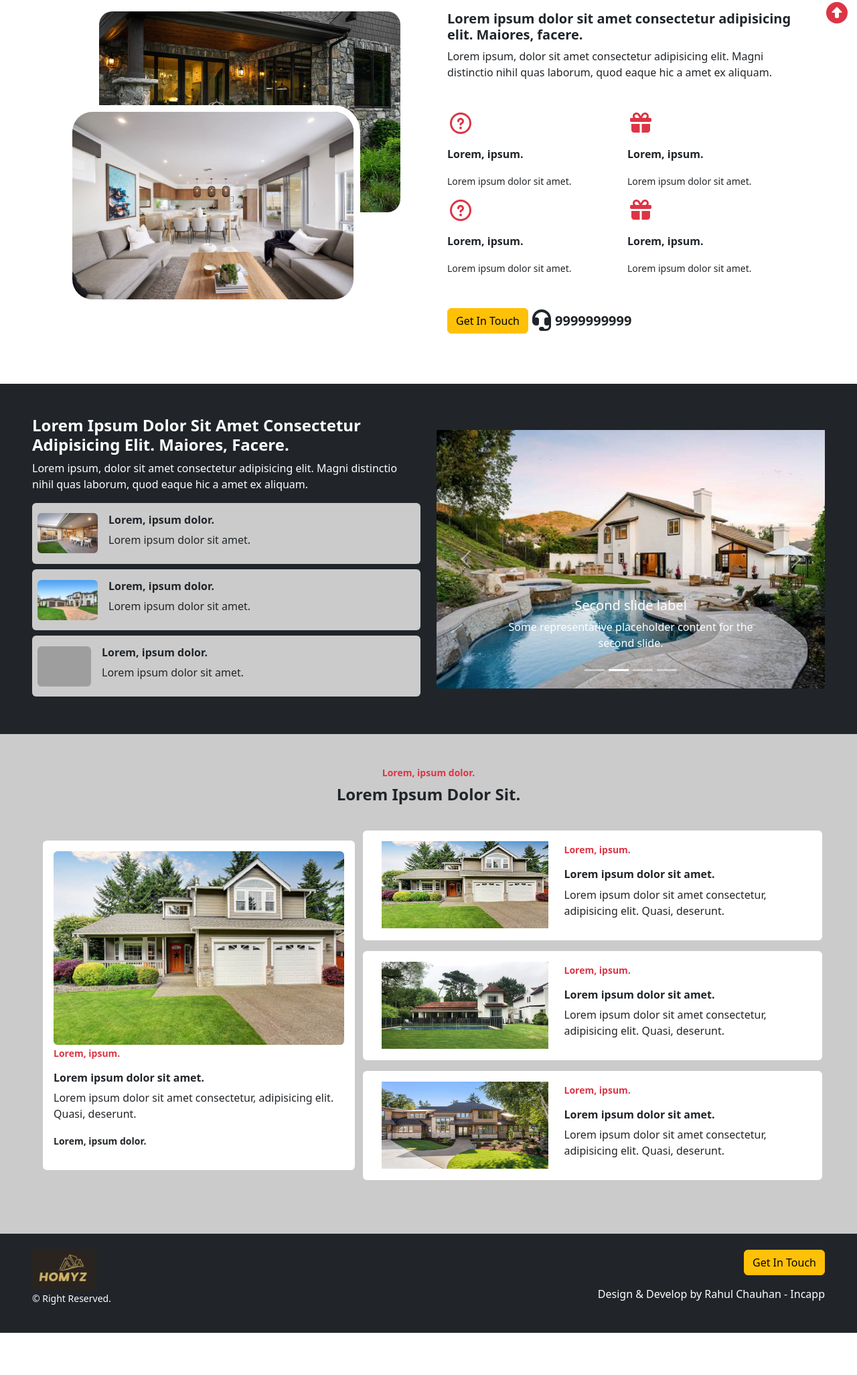
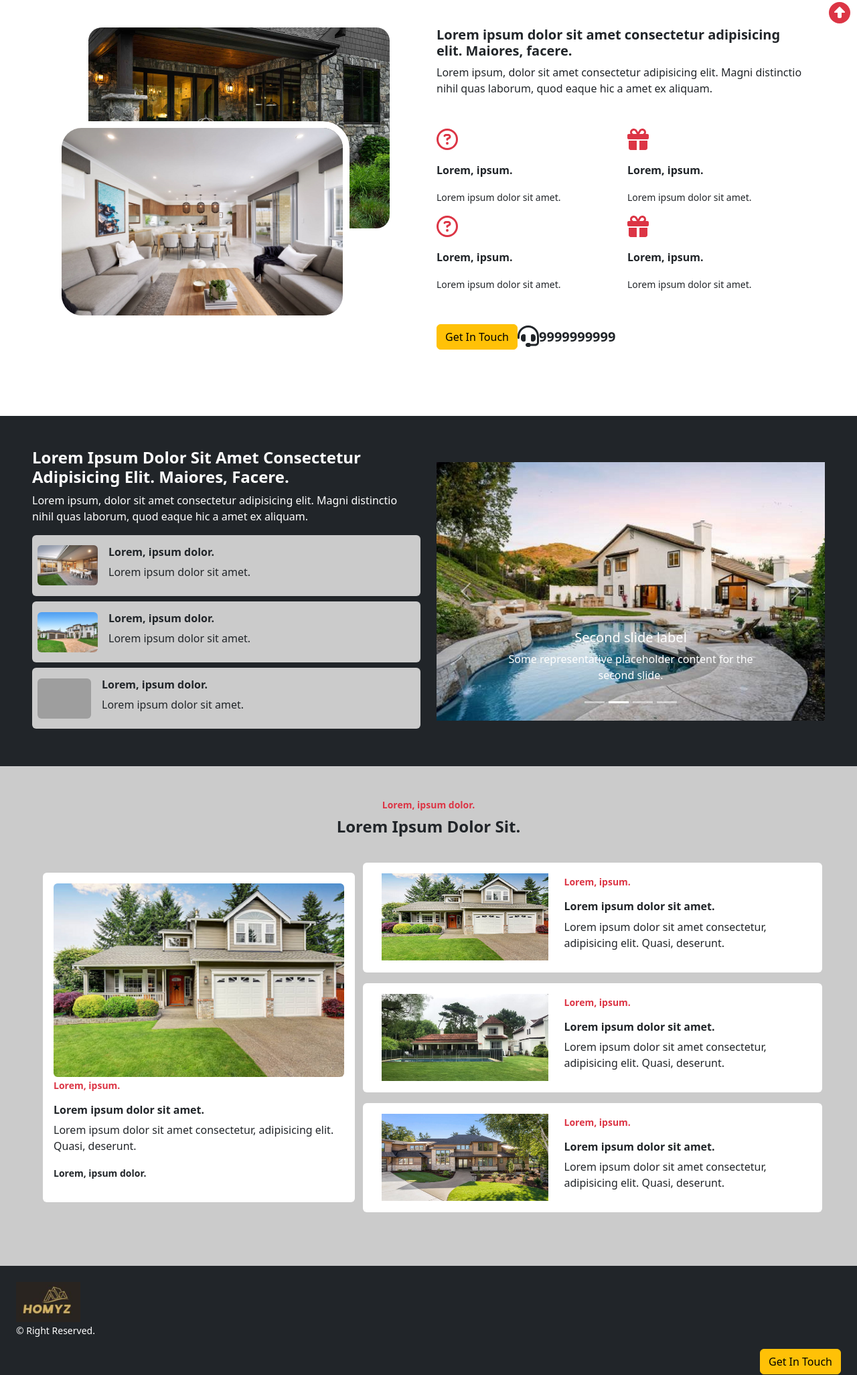
Before and after one commit to IncappClassroom23/homyz, a plain HTML site: page index.html in a window 1280 px wide. Shown: the part 747-2800 px from the top of the page at 67% size. Before the commit the page ends 2737 px from the top, so only its background shows below. Drawn offline with nearby package versions, Linux system fonts and the light colour scheme; grey boxes are pictures that could not be loaded.

Commit message:
Update index.html

```diff
--- a/index.html
+++ b/index.html
@@ -9,7 +9,7 @@
     <!-- Bootstrap CSS -->
     <link href="https://cdn.jsdelivr.net/npm/bootstrap@5.3.8/dist/css/bootstrap.min.css" rel="stylesheet" integrity="sha384-sRIl4kxILFvY47J16cr9ZwB07vP4J8+LH7qKQnuqkuIAvNWLzeN8tE5YBujZqJLB" crossorigin="anonymous">
     <!-- Font Awesome CSS -->
-    <link rel="stylesheet" href="https://cdnjs.cloudflare.com/ajax/libs/font-awesome/7.0.1/css/all.min.css" integrity="sha512-2SwdPD6INVrV/lHTZbO2nodKhrnDdJK9/kg2XD1r9uGqPo1cUbujc+IYdlYdEErWNu69gVcYgdxlmVmzTWnetw==" crossorigin="anonymous" referrerpolicy="no-referrer" />
+    <link rel="stylesheet" href="https://cdnjs.cloudflare.com/ajax/libs/font-awesome/6.7.2/css/all.min.css" integrity="sha512-Evv84Mr4kqVGRNSgIGL/F/aIDqQb7xQ2vcrdIwxfjThSH8CSR7PBEakCr51Ck+w+/U6swU2Im1vVX0SVk9ABhg==" crossorigin="anonymous" referrerpolicy="no-referrer" />
     <!-- AOS CSS -->
     <link href="https://unpkg.com/aos@2.3.1/dist/aos.css" rel="stylesheet">
     <!-- Custom CSS -->
@@ -112,13 +112,13 @@
             </div>
         </div>
     </section>
-    <section class="container" id="overlap">
+    <section class="container my-4">
         <div class="row align-items-center">
-            <div class="col-sm m-3 text-start" data-aos="fade-down" data-aos-duration="1500">
+            <div class="col-sm my-3 text-start">
                 <img id="img1-overlap" src="assets/home1.jpg" alt="">
                 <img id="img2-overlap" src="assets/home2.jpg" alt="">
             </div>
-            <div class="col-sm m-3">
+            <div class="col-sm my-3">
                 <h5 class="fw-bold">Lorem ipsum dolor sit amet consectetur adipisicing elit. Maiores, facere.</h5>
                 <p>Lorem ipsum, dolor sit amet consectetur adipisicing elit. Magni distinctio nihil quas laborum, quod eaque hic a amet ex aliquam.</p>
                 <div class="row mt-5 mb-3 ">
@@ -275,12 +275,10 @@
             </div>
         </div>
     </section>
-    <footer class="bg-dark p-4 px-5 text-white row">
-        <div class="col-sm text-start">
-            <img src="assets/logo.jpg" height="60px" alt="">
-            <p><small>&copy; Right Reserved.</small></p>
-        </div>
-        <div class="col-sm text-end">
+    <footer class="bg-dark p-4 text-white">
+        <img src="assets/logo.jpg" height="60px" alt="">
+        <p><small>&copy; Right Reserved.</small></p>
+        <div class="text-end">
             <button data-bs-toggle="modal" data-bs-target="#contactModal" class="btn btn-warning">Get In Touch</button>
             <p class="mt-3">Design & Develop by Rahul Chauhan - Incapp</p>
         </div>
@@ -290,7 +288,7 @@
 <!-- Bootstrap JS -->
 <script src="https://cdn.jsdelivr.net/npm/bootstrap@5.3.8/dist/js/bootstrap.bundle.min.js" integrity="sha384-FKyoEForCGlyvwx9Hj09JcYn3nv7wiPVlz7YYwJrWVcXK/BmnVDxM+D2scQbITxI" crossorigin="anonymous"></script>
 <!-- Font Awesome JS -->
-<script src="https://cdnjscloudflare.com/ajax/libs/font-awesome/7.0.1/js/all.min.js" integrity="sha512-6BTOlkauINO65nLhXhthZMtepgJSghyimIalb+crKRPhvhmsCdnIuGcVbR5/aQY2A+260iC1OPy1oCdB6pSSwQ==" crossorigin="anonymous" referrerpolicy="no-referrer"></script>
+<script src="https://cdnjs.cloudflare.com/ajax/libs/font-awesome/6.7.2/js/all.min.js" integrity="sha512-b+nQTCdtTBIRIbraqNEwsjB6UvL3UEMkXnhzd8awtCYh0Kcsjl9uEgwVFVbhoj3uu1DO1ZMacNvLoyJJiNfcvg==" crossorigin="anonymous" referrerpolicy="no-referrer"></script>
 <!-- AOS JS -->
 <script src="https://unpkg.com/aos@2.3.1/dist/aos.js"></script>
 <!-- Custom JS -->
```
